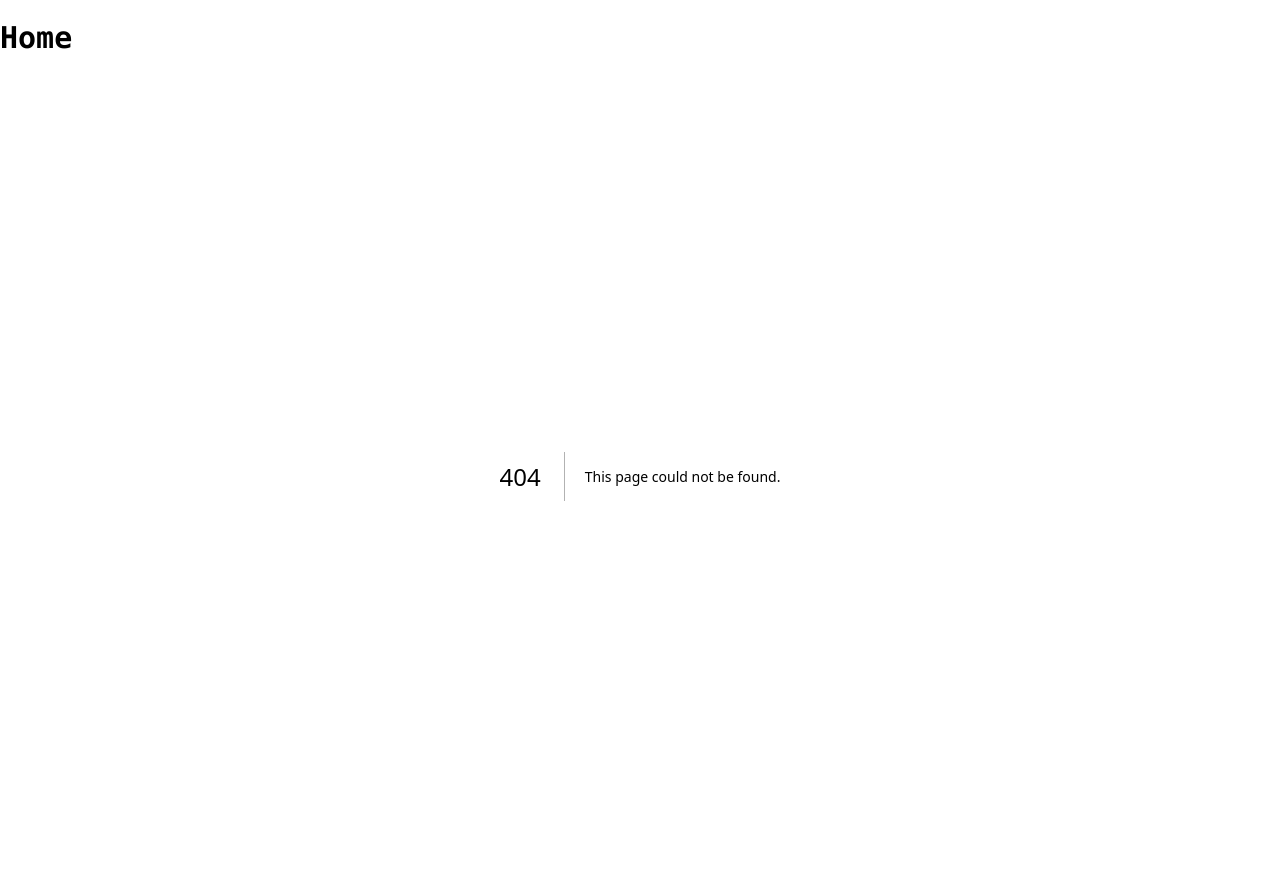
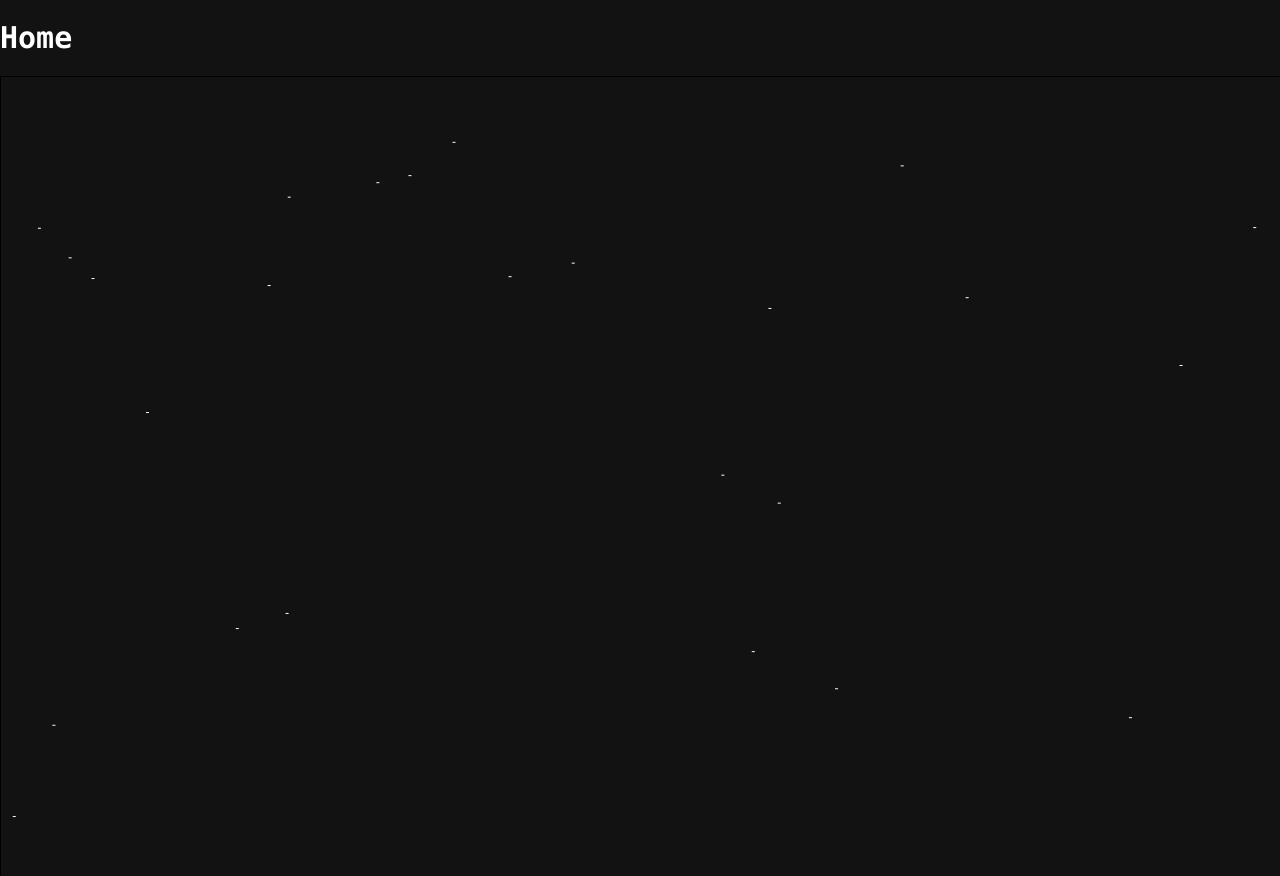
Before and after one commit to hadmacker/numbrella, a Next.js app: page /activities/runner in a window 1280 px wide. Before the commit this address had no page. Built offline with nearby package versions, Linux system fonts and the light colour scheme.

Commit message:
rain drops

```diff
--- /dev/null
+++ b/app/activities/runner/page.tsx
@@ -0,0 +1,85 @@
+'use client'
+
+import React, { useRef, useEffect, useState } from 'react';
+
+interface Raindrop {
+  x: number;
+  y: number;
+  speed: number;
+}
+
+const RainCanvas: React.FC = () => {
+  const canvasRef = useRef<HTMLCanvasElement | null>(null);
+  const [raindrops, setRaindrops] = useState<Raindrop[]>([]);
+  const [excludeArea, setExcludeArea] = useState<{ x: number; y: number } | null>(null);
+  const [dimensions, setDimensions] = useState({ width: 0, height: 0 });
+
+  useEffect(() => {
+    if (typeof window !== 'undefined') {
+      setDimensions({
+        width: window.innerWidth,
+        height: window.innerHeight,
+      });
+    }
+
+    document.body.style.overflow = 'hidden';
+
+    return () => {
+      document.body.style.overflow = 'unset';
+    };
+  }, []);
+
+  useEffect(() => {
+    const canvas = canvasRef.current;
+    if (!canvas) return;
+
+    const ctx = canvas.getContext('2d');
+    if (!ctx) return;
+
+    const animate = () => {
+      ctx.clearRect(0, 0, canvas.width, canvas.height);
+
+      // Draw raindrops
+      raindrops.forEach((drop) => {
+        ctx.beginPath();
+        ctx.moveTo(drop.x, drop.y);
+        ctx.lineTo(drop.x, drop.y + 1);
+        ctx.strokeStyle = 'white';
+        ctx.lineWidth = 3;
+        ctx.stroke();
+
+        drop.y += drop.speed;
+      });
+
+      requestAnimationFrame(animate);
+    };
+
+    animate();
+  }, [raindrops, excludeArea]);
+
+  useEffect(() => {
+    const interval = setInterval(() => {
+      const newRaindrops: Raindrop[] = Array.from({ length: 10 }, () => ({
+        x: Math.random() * canvasRef.current!.width,
+        y: 0,
+        speed: Math.random() * 5 + 2,
+      }));
+      setRaindrops((prevRaindrops) => [...prevRaindrops, ...newRaindrops]);
+    }, 500);
+
+    return () => clearInterval(interval);
+  }, []);
+
+  return (
+    <div style={{ overflow: 'hidden', height: '100vh', width: '100vw' }}>
+    <canvas
+      ref={canvasRef}
+      width={dimensions.width}
+      height={dimensions.height}
+      style={{ border: '1px solid #000' }}
+    />
+    </div>
+  );
+};
+
+export default RainCanvas;
```
